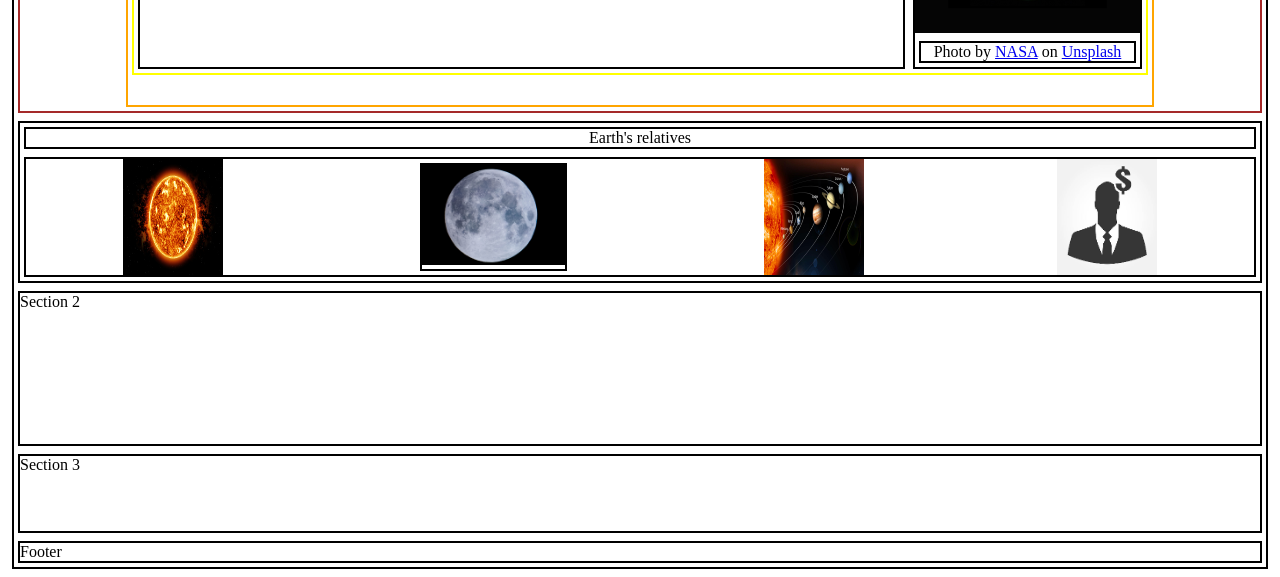
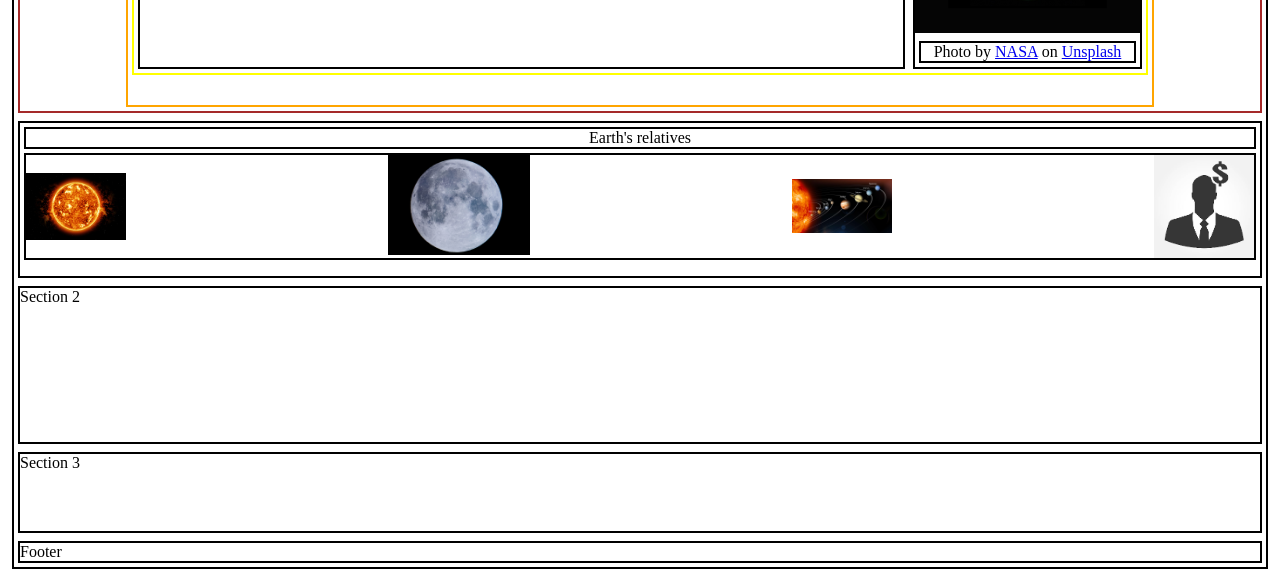
Before and after one commit to ieduardoms/top--landing-page, a plain HTML site: page index.html in a window 1280 px wide. Shown: the part 243-820 px from the top of the page. Drawn offline with Linux system fonts and the light colour scheme.

Commit message:
2023/02/24

```diff
--- a/index.html
+++ b/index.html
@@ -43,9 +43,9 @@
         </div>
         <div class="section1">
             <div>Earth's relatives</div>
-            <div class="pictures">
+            <div class="section pictures">
                 <img src="./images/sun.jpg" width="100px">
-                <div><img src="./images/moon.jpg" height="100px"></div>
+                <img src="./images/moon.jpg" height="100px">
                 <img src="./images/planets.jpg" width="100px">
                 <img src="./images/human.png" width="100px">
             </div>
--- a/style.css
+++ b/style.css
@@ -92,15 +92,21 @@ div
 {
     text-align: center;
     flex: 2;
-    display: flex;
-    flex-direction: column;
-    justify-content: center;
+    /* display: flex;
+    flex-direction: row;
+    justify-content: center; */
 }
 
-.pictures
+.section1 .pictures
 {
     display: flex;
-    justify-content: space-around;
+    justify-content: space-between;
+    gap: 100px;
+}
+
+.section1 img
+{
+    object-fit: contain;
 }
 
 .section2
```
